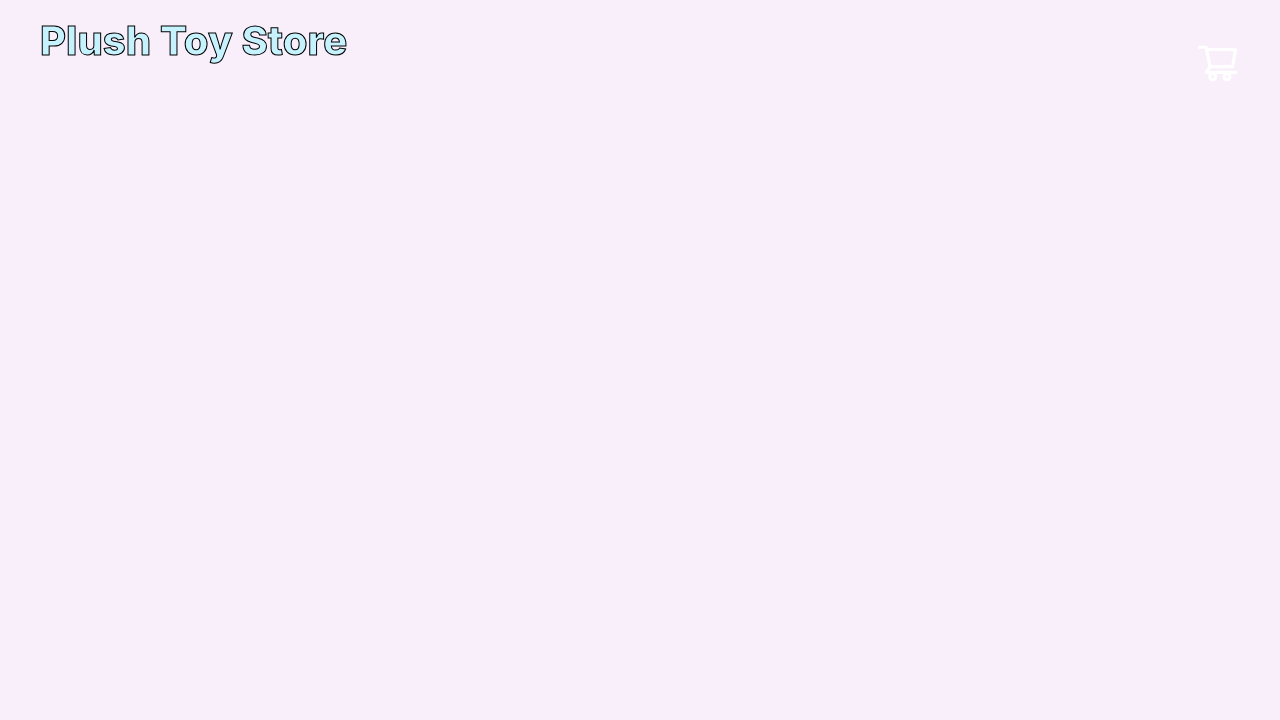
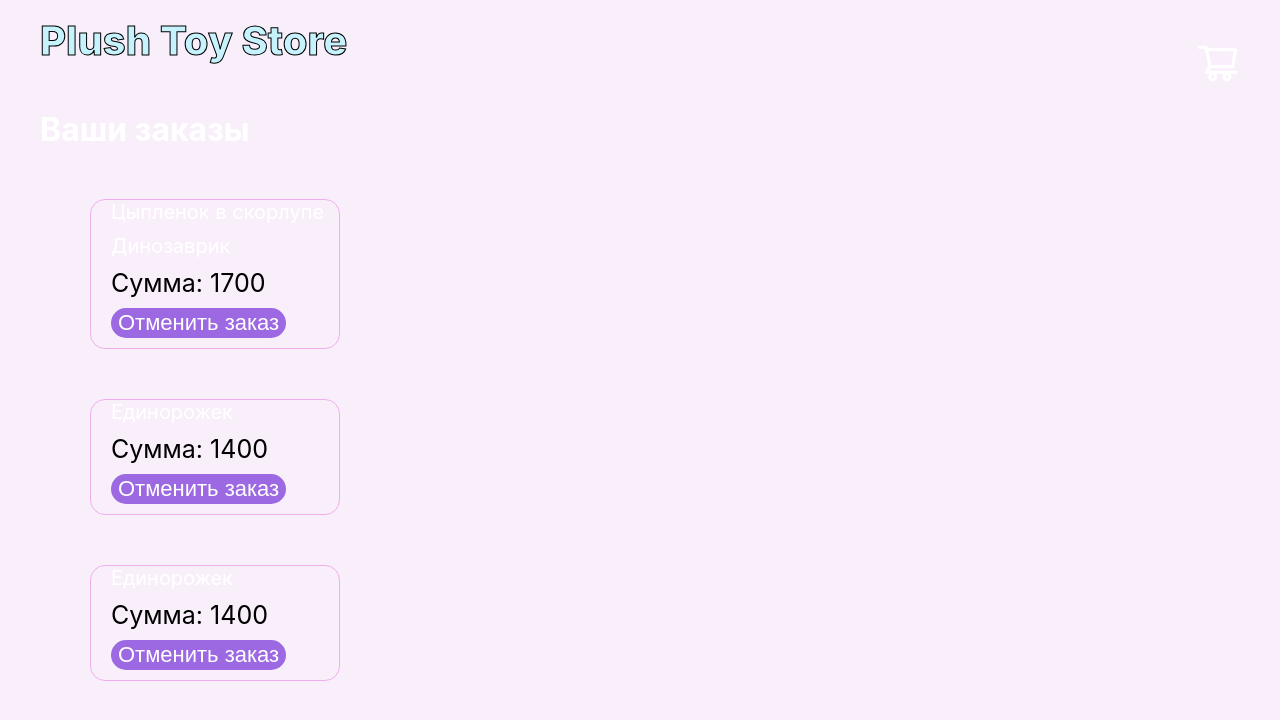
Before and after one commit to Meyaza/react-redux-plush-shop, a React (Create React App) app: page /push in a window 1280 px wide. Shown: the top 720 px of the page. Built offline with nearby package versions, Linux system fonts and the light colour scheme; data requests are answered from the project's data file; what react-animations would draw is missing.

Commit message:
Добавлена страница push-page

```diff
--- a/data/db.json
+++ b/data/db.json
@@ -1,9 +1,11 @@
-
 {
   "toys": [
     {
       "id": 1,
-        "images": ["/image-toys-slider/cipa/cipa.jpg", "/image-toys-slider/cipa/cipa1.jpg"],
+      "images": [
+        "/image-toys-slider/cipa/cipa.jpg",
+        "/image-toys-slider/cipa/cipa1.jpg"
+      ],
       "title": "Цыпленок в скорлупе",
       "size": "Игрушка размером с раскрытую ладонь",
       "price": 700,
@@ -11,7 +13,10 @@
     },
     {
       "id": 2,
-        "images": ["/image-toys-slider/dino/dino.jpg", "/image-toys-slider/dino/dino1.jpg"],
+      "images": [
+        "/image-toys-slider/dino/dino.jpg",
+        "/image-toys-slider/dino/dino1.jpg"
+      ],
       "title": "Динозаврик",
       "size": "Длина игрушки около 36 см",
       "price": 1000,
@@ -19,7 +24,11 @@
     },
     {
       "id": 3,
-        "images": ["/image-toys-slider/edino/edino.jpg", "/image-toys-slider/edino/edino1.jpg", "/image-toys-slider/edino/edino2.jpg"],
+      "images": [
+        "/image-toys-slider/edino/edino.jpg",
+        "/image-toys-slider/edino/edino1.jpg",
+        "/image-toys-slider/edino/edino2.jpg"
+      ],
       "title": "Единорожек",
       "size": "Ростом игрушка около 30 см",
       "price": 1400,
@@ -27,15 +36,22 @@
     },
     {
       "id": 4,
-        "images": ["/image-toys-slider/hrusha/hrusha.jpg"],
-        "title": ["Пижамница Хрюша"],
+      "images": [
+        "/image-toys-slider/hrusha/hrusha.jpg"
+      ],
+      "title": [
+        "Пижамница Хрюша"
+      ],
       "size": "Размером хрюшка около 45 см",
       "price": 1600,
       "description": " Нежнейшая игрушка. Мешочек для хранения пижамы (тело у неё пустое, туда можно положить любые вещички. Закрывается затягиванинм резинки). Подушка-обнимашка для сна!🤗"
     },
     {
       "id": 5,
-        "images": ["/image-toys-slider/koshka/koshka.jpg", "/image-toys-slider/koshka/koshka1.jpg"],
+      "images": [
+        "/image-toys-slider/koshka/koshka.jpg",
+        "/image-toys-slider/koshka/koshka1.jpg"
+      ],
       "title": "Кошечка в платье",
       "size": "Рост её около 33 см",
       "price": 1000,
@@ -43,7 +59,10 @@
     },
     {
       "id": 6,
-        "images": ["/image-toys-slider/lev/lev.jpg", "/image-toys-slider/lev/lev1.jpg"],
+      "images": [
+        "/image-toys-slider/lev/lev.jpg",
+        "/image-toys-slider/lev/lev1.jpg"
+      ],
       "title": "Лев Кудряш",
       "size": "Рост львенка около 36 см",
       "price": 1300,
@@ -51,7 +70,10 @@
     },
     {
       "id": 7,
-        "images": ["/image-toys-slider/misha/misha.jpg", "/image-toys-slider/misha/misha1.jpg"],
+      "images": [
+        "/image-toys-slider/misha/misha.jpg",
+        "/image-toys-slider/misha/misha1.jpg"
+      ],
       "title": "Плюшевый Мишка",
       "size": "Этот малыш ростом около 29 см",
       "price": 1000,
@@ -59,7 +81,9 @@
     },
     {
       "id": 8,
-        "images": ["/image-toys-slider/mishka/mishka.jpg"],
+      "images": [
+        "/image-toys-slider/mishka/mishka.jpg"
+      ],
       "title": "Мишка Малыш",
       "size": "Рост малыша около 15см",
       "price": 600,
@@ -67,7 +91,10 @@
     },
     {
       "id": 9,
-        "images": ["/image-toys-slider/olen/olen.jpg", "/image-toys-slider/olen/olen1.jpg"],
+      "images": [
+        "/image-toys-slider/olen/olen.jpg",
+        "/image-toys-slider/olen/olen1.jpg"
+      ],
       "title": "Пижамница Оленёнок",
       "size": "Размер от кончиков рожек до кончиков ножек 56 см",
       "price": 1800,
@@ -75,7 +102,10 @@
     },
     {
       "id": 10,
-        "images": ["/image-toys-slider/plusha/plusha.jpg", "/image-toys-slider/plusha/plusha1.jpg"],
+      "images": [
+        "/image-toys-slider/plusha/plusha.jpg",
+        "/image-toys-slider/plusha/plusha1.jpg"
+      ],
       "title": "Хрюшка Плюшка",
       "size": "Рост её около 37 см",
       "price": 1300,
@@ -83,7 +113,9 @@
     },
     {
       "id": 11,
-        "images": ["/image-toys-slider/polar/polar.jpg"],
+      "images": [
+        "/image-toys-slider/polar/polar.jpg"
+      ],
       "title": "Полярный Мишка",
       "size": "Мишка ростом около 30 см!",
       "price": 950,
@@ -91,11 +123,45 @@
     },
     {
       "id": 12,
-        "images": ["/image-toys-slider/sonya/sonya.jpg", "/image-toys-slider/sonya/sonya1.jpg", "/image-toys-slider/sonya/sonya2.jpg"],
+      "images": [
+        "/image-toys-slider/sonya/sonya.jpg",
+        "/image-toys-slider/sonya/sonya1.jpg",
+        "/image-toys-slider/sonya/sonya2.jpg"
+      ],
       "title": "Собачка Соня",
       "size": "Игрушка ростом около 35 см",
       "price": 1400,
       "description": "Мягкая плюшевая Собачка Соня для Вас и ваших деток! Собака лучший друг человека и эта плюшевая малышка не исключение)"
     }
+  ],
+  "requests": [
+    {
+      "name": "",
+      "phone": "",
+      "toy": [
+        "Цыпленок в скорлупе",
+        "Динозаврик"
+      ],
+      "total": 1700,
+      "id": 1
+    },
+    {
+      "name": "",
+      "phone": "",
+      "toy": [
+        "Единорожек"
+      ],
+      "total": 1400,
+      "id": 2
+    },
+    {
+      "name": "",
+      "phone": "",
+      "toy": [
+        "Единорожек"
+      ],
+      "total": 1400,
+      "id": 3
+    }
   ]
 }
--- a/src/App.js
+++ b/src/App.js
@@ -8,6 +8,7 @@ import {Header} from './components/header';
 import {Provider} from 'react-redux';
 import { store } from './redux';
 import { OrderPage } from './pages/order-page';
+import PushPage from './pages/push-page/push-page.js';
 
 function App() {
   return (
@@ -22,6 +23,9 @@ function App() {
             <Route exact path='/order'>
               <OrderPage/>
             </Route>
+            <Route exact path='/push'>
+              <PushPage/>
+            </Route>
           </Switch>
         </div>
       </Router>
--- /dev/null
+++ b/src/components/UI/index.js
@@ -0,0 +1 @@
+export * from './lodaer'
--- /dev/null
+++ b/src/components/UI/lodaer.js
@@ -0,0 +1,9 @@
+import React from 'react';
+import './loader.css';
+
+export const Lodaer = () => {
+    return (
+        <div className='loader'>
+        </div>
+    );
+};
--- a/src/pages/home-page/home-page.js
+++ b/src/pages/home-page/home-page.js
@@ -3,14 +3,18 @@ import { Modal } from '../../components/modal';
 import { ToyItem } from '../../components/toy-item';
 import axios from 'axios'
 import './home-page.css';
+import {Lodaer} from '../../components/UI/lodaer';
 
 export const HomePage = () => {
     const [modalActive, setModalActive] = useState(false);
     const [toys, setToys] = useState(null);
+    const [isToysLoading, setIsToysLoading] = useState(false);
     const apiURL = "http://localhost:8000/toys";
     const fetchData = async () => {
+        setIsToysLoading(true);
         const response = await axios.get(apiURL)
         setToys(response.data)
+        setIsToysLoading(false);
     }
     useEffect(() => {
         fetchData()
@@ -18,9 +22,12 @@ export const HomePage = () => {
 
     return (
         <div className='home-page'>
-            {toys &&
+            {isToysLoading
+            ? <div className='load'><Lodaer/></div>
+            :
+                toys &&
                     toys.map(toy =>
-                    <div className='' key={toy.id}>
+                        <div key={toy.id}>
                             <div onClick={() => setModalActive(true)}>
                                 <ToyItem toy={toy}  />
                             </div>
--- a/src/pages/order-page/order-page.js
+++ b/src/pages/order-page/order-page.js
@@ -1,28 +1,77 @@
-import React from 'react';
-import { useSelector } from 'react-redux';
+import React, { useState } from 'react';
+import { useDispatch, useSelector } from 'react-redux';
 import { OrderItem } from '../../components/order-item/order-item';
 import { calcTotalPrice } from '../../components/utils';
+import axios from 'axios'
 import './order-page.css';
+import { deleteAllItemFromCart } from '../../redux/cart/reducer';
+import { useHistory } from 'react-router-dom';
+import {Lodaer} from '../../components/UI/lodaer';
+import { Button } from '../../components/button';
 
 export const OrderPage = () => {
     const items = useSelector(state => state.cart.itemsInCart)
+    const [name, setName] = useState('')
+    const [phone, setPhone] = useState('')
+    const [isToysLoading, setIsToysLoading] = useState(false);
+    const history = useHistory();
+    const dispath = useDispatch();
 
     if (items.length < 1){
         return <h1>Ваша корзина пуста</h1>
     }
+    const handleClick = async (e) =>  {
+    e.preventDefault()
+    const choise =  items.map (toy => toy.title)
+    const total = calcTotalPrice(items)
+    setIsToysLoading(true);
+    await axios.post('http://localhost:8000/requests', {
+        name: name,
+        phone: phone,
+        toy : choise,
+        total: total
+    })
+    setIsToysLoading(false);
+    dispath(deleteAllItemFromCart())
+    history.push("/push");
+    }
+
+
+
 
     return (
-        <div className='order-page'>
+        isToysLoading
+         ? <div className='load'><Lodaer/></div>
+         : <div className=''>
             <div className='order-page__left'>
-                {items.map(toy => <OrderItem toy={toy}/>)}
+                {items.map(toy => <OrderItem key={toy.id} toy={toy}/>)}
             </div>
             <div className='order-page__right'>
                 <div className='order-page__total-price'>
-                    <span>
+                    <h1>
                        {items.length} товаров на сумму {calcTotalPrice(items)} руб.
-                    </span>
+                    </h1>
                 </div>
             </div>
+            <form className='form'>
+                <input className='form_input'
+                    value={name}
+                    onChange={e => setName(e.target.value)}
+                    type='text'
+                    placeholder='Ваше имя'
+                >
+                </input> <br></br>
+                <input className='form_input'
+                   value={phone}
+                   onChange={e => setPhone(e.target.value)}
+                   type='text'
+                   placeholder='Ваш телефон'
+                >
+                </input> <br></br>
+                <Button onClick={handleClick}
+                type='primary'
+                >Сделать заказ</Button>
+            </form>
         </div>
     );
 };
--- /dev/null
+++ b/src/pages/push-page/push-page.css
@@ -0,0 +1,28 @@
+.main {
+    width: 300px;
+}
+
+.item {
+    border: 1px solid rgb(241, 174, 238);
+    border-radius: 15px;
+    margin-left: 50px;
+    margin-top: 50px;
+}
+
+.toy {
+    font-size: 20px;
+    margin-bottom: 10px;
+    margin-left: 20px;
+}
+
+.price {
+    font-size: 25px;
+    color: black;
+    margin-bottom: 10px;
+    margin-left: 20px;
+}
+
+.buttton {
+    margin-bottom: 10px;
+    margin-left: 20px;
+}
--- /dev/null
+++ b/src/pages/push-page/push-page.js
@@ -0,0 +1,50 @@
+import React, { useEffect, useState } from 'react';
+import axios from 'axios'
+import { Lodaer } from '../../components/UI/lodaer';
+import { Button } from '../../components/button';
+import './push-page.css'
+const PushPage = () => {
+    const [isToysLoading, setIsToysLoading] = useState(false);
+    const [toys, setToys] = useState([]);
+    const apiURL = "http://localhost:8000/requests";
+    const fetchData = async () => {
+        setIsToysLoading(true);
+        const response = await axios.get(apiURL)
+        setToys(response.data)
+        setIsToysLoading(false);
+
+    }
+    useEffect(() => {
+        fetchData()
+    }, [])
+    return (
+        <div className=''>
+            {isToysLoading
+            ? <div className='load'><Lodaer/></div>
+            :
+                    <div className=''>
+                      <h1>
+                            Ваши заказы
+                        </h1>
+                        <div className='main'>
+                            {toys.map(toys  =>
+                                <div key={toys.id} className='item'>
+                                {toys.toy.map(toy => <div key={toy} className='toy'>{toy}</div>)}
+                                <div className='price'>Сумма: {toys.total}</div>
+                                <form className='buttton'>
+                                <Button type='primary' onClick={() => axios.delete(`http://localhost:8000/requests/${toys.id}`)}>
+                                    Отменить заказ
+                                </Button>
+                                </form>
+                                </div>
+                                )
+                            }
+                        </div>
+
+
+                    </div>
+                }
+        </div>
+    );
+};
+export default PushPage;
--- a/src/redux/cart/reducer.js
+++ b/src/redux/cart/reducer.js
@@ -11,9 +11,12 @@ const cartSclice = createSlice({
         },
         deleteItemFromCart: (state, action) => {
             state.itemsInCart = state.itemsInCart.filter(game => game.id !== action.payload)
+        },
+        deleteAllItemFromCart: (state, action) => {
+            state.itemsInCart = []
         }
     },
 });
 
-export const {setItemInCart, deleteItemFromCart} = cartSclice.actions
+export const {setItemInCart, deleteItemFromCart, deleteAllItemFromCart} = cartSclice.actions
 export default cartSclice.reducer;
```
Also changed, not shown: src/components/UI/loader.css (added, +18 -0 lines), src/pages/home-page/home-page.css (+7 -0 lines), src/pages/order-page/order-page.css (+27 -0 lines). Lines whose indentation alone changed are shown as unchanged.
